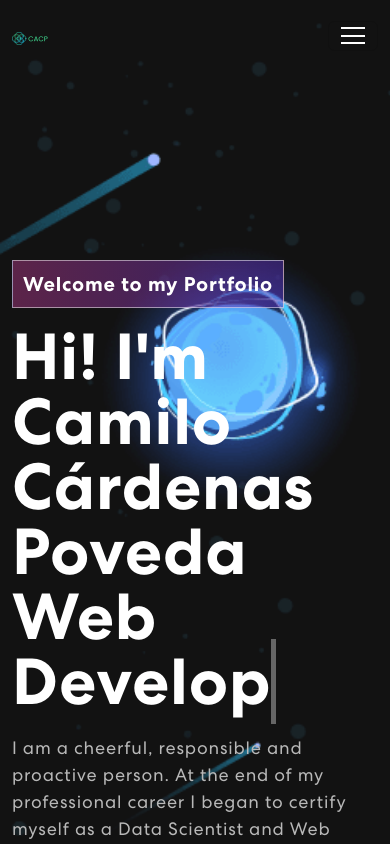
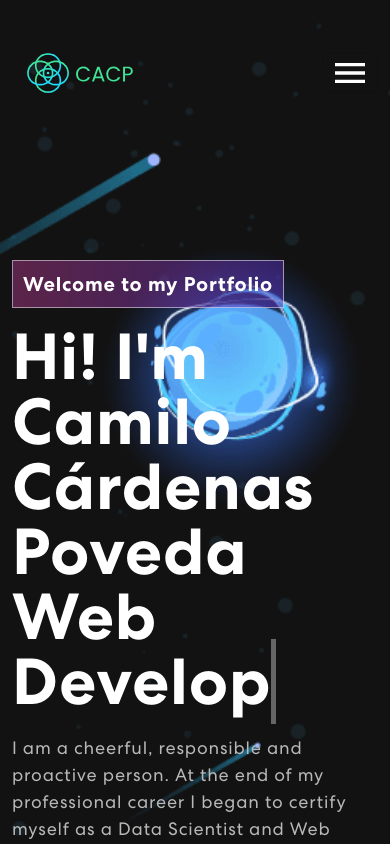
Before and after one commit to Camicardenasp/NEW_Portfolio, a React (Vite) app: page / in a window 390 px wide. Shown: the top 844 px of the page. Built offline with nearby package versions, Linux system fonts and the light colour scheme.

Commit message:
Fixed navbar, footer and onclik Link response.

```diff
--- a/src/App.css
+++ b/src/App.css
@@ -110,8 +110,39 @@ nav.navbar.scrolled {
   background-color: #121212;
 }
 
+#basic-navbar-nav {
+  background-color: #121212;
+}
+
 nav.navbar a.navbar-brand {
-  width: 10%;
+  width: 30%;
+  min-height: 80px;
+  align-items: center;
+}
+
+a.navbar-brand {
+  display: flex;
+  flex-direction: column;
+  align-items: center;
+  justify-content: space-around;
+}
+
+/* Estilos para dispositivos móviles */
+@media (max-width: 991px) {
+  a.navbar-brand {
+    margin: 15px;
+  }
+}
+
+/* Estilos para pantallas de escritorio */
+@media (min-width: 992px) {
+  a.navbar-brand {
+    margin: 25px;
+  }
+}
+
+.logoIcon {
+  max-height: 70px;
 }
 
 nav.navbar .navbar-nav .nav-link.navbar-link {
@@ -123,6 +154,16 @@ nav.navbar .navbar-nav .nav-link.navbar-link {
   opacity: 0.75;
 }
 
+/* Estilos para dispositivos móviles */
+@media (max-width: 991px) {
+  nav.navbar .navbar-nav .nav-link.navbar-link {
+    margin: 15px;
+  }
+  .navbar-text {
+    margin: 15px;
+  }
+}
+
 nav.navbar .navbar-nav a.nav-link.navbar-link:hover,
 nav.navbar .navbar-nav a.nav-link.navbar-link.active {
   opacity: 1;
@@ -131,6 +172,7 @@ nav.navbar .navbar-nav a.nav-link.navbar-link.active {
 span.navbar-text {
   display: flex;
   align-items: center;
+  justify-content: space-around;
 }
 
 .social-icon {
@@ -221,7 +263,12 @@ nav.navbar .navbar-toggler:focus {
   box-shadow: none;
 }
 
-nav.navbar .navbar-toggler-icon {
+navbar-toggler-icon {
+  height: 40px;
+  padding: 10px;
+}
+
+/* nav.navbar .navbar-toggler-icon {
   width: 24px;
   height: 17px;
   background-image: none;
@@ -229,9 +276,9 @@ nav.navbar .navbar-toggler-icon {
   border-bottom: 2px solid #fff;
   transition: all 300ms linear;
   top: -2px;
-}
+}  */
 
-nav.navbar .navbar-toggler-icon:focus {
+/* nav.navbar .navbar-toggler-icon:focus {
   border-bottom: 2px solid #fff;
 }
 
@@ -246,13 +293,13 @@ nav.navbar .navbar-toggler-icon:before {
   content: '';
   z-index: 2;
   transition: all 300ms linear;
-}
+} */
 
-nav.navbar .navbar-toggler-icon:after {
+/* nav.navbar .navbar-toggler-icon:after {
   top: 8px;
-}
+} */
 
-nav.navbar .navbar-toggler[aria-expanded="true"] .navbar-toggler-icon:after {
+/* nav.navbar .navbar-toggler[aria-expanded="true"] .navbar-toggler-icon:after {
   transform: rotate(45deg);
   background-color: #fff;
   height: 2px;
@@ -262,11 +309,11 @@ nav.navbar .navbar-toggler[aria-expanded="true"] .navbar-toggler-icon:before {
   transform: translateY(8px) rotate(-45deg);
   background-color: #fff;
   height: 2px;
-}
+} */
 
-nav.navbar .navbar-toggler[aria-expanded="true"] .navbar-toggler-icon {
+/* nav.navbar .navbar-toggler[aria-expanded="true"] .navbar-toggler-icon {
   border-color: transparent;
-}
+} */
 
 /************ Banner Css ************/
 .banner {
@@ -664,13 +711,20 @@ nav.navbar .navbar-toggler[aria-expanded="true"] .navbar-toggler-icon {
 
 /************ Footer Css ************/
 .footer {
-  padding: 0 0 50px 0;
+  padding: 20px;
   background-image: url('./assets/img/footer-bg.png');
   background-position: center center;
   background-size: cover;
   background-repeat: no-repeat;
+  display: flex;
+  justify-content: space-between;
+  align-items: center;
 }
 
+.footerIcon{
+  max-height: 70px;
+}
+/*
 .newsletter-bx {
   background: #FFFFFF;
   border-radius: 55px;
@@ -736,7 +790,7 @@ nav.navbar .navbar-toggler[aria-expanded="true"] .navbar-toggler-icon {
   font-weight: 500;
   letter-spacing: 0.5px;
   border-radius: 18px;
-}
+} */
 
 .footer img {
   width: 26%;
@@ -748,4 +802,5 @@ nav.navbar .navbar-toggler[aria-expanded="true"] .navbar-toggler-icon {
   color: #B8B8B8;
   letter-spacing: 0.5px;
   margin-top: 20px;
+  padding-left: 40px;
 }
--- a/src/components/Footer.jsx
+++ b/src/components/Footer.jsx
@@ -8,23 +8,22 @@ import navIcon3 from "../assets/img/nav-icon3.svg";
 export const Footer = () => {
   return (
     <footer className="footer">
-      <Container>
+      <img src={logo} alt="Logo" className="footerIcon" />
+      <p>Copyright 2022. All Rights Reserved</p>
+      {/* <Container>
         <Row className="align-items-center">
-          {/* <MailchimpForm /> */}
           <Col size={12} sm={6}>
-            <img src={logo} alt="Logo" />
           </Col>
           <Col size={12} sm={6} className="text-center text-sm-end">
             <div className="social-icon">
-              {/* <a href="https://www.linkedin.com/in/camicardenasp/" target="_blank"><img src={navIcon1} alt="" /></a> */}
-              {/* Por el momento no tengo instagram ni facebook */}
-              {/* <a href="#"><img src={navIcon2} alt="" /></a>
-                <a href="#"><img src={navIcon3} alt="" /></a> */}
+              <a href="https://www.linkedin.com/in/camicardenasp/" target="_blank"><img src={navIcon1} alt="" /></a>
+              <a href="#"><img src={navIcon2} alt="" /></a>
+                <a href="#"><img src={navIcon3} alt="" /></a>
             </div>
             <p>Copyright 2022. All Rights Reserved</p>
           </Col>
         </Row>
-      </Container>
+      </Container> */}
     </footer>
   )
 }
--- a/src/components/NavBar.jsx
+++ b/src/components/NavBar.jsx
@@ -1,4 +1,4 @@
-import { useState, useEffect } from "react";
+import { useState, useEffect, useRef } from "react";
 import { Navbar, Nav, Container } from "react-bootstrap";
 import logo from '../assets/img/logo.svg';
 import navIcon1 from '../assets/img/nav-icon1.svg';
@@ -6,6 +6,7 @@ import navIcon2 from '../assets/img/nav-icon2.svg';
 import navIcon3 from '../assets/img/nav-icon3.svg';
 import { HashLink } from 'react-router-hash-link';
 import {BrowserRouter as Router} from "react-router-dom";
+import MenuIcon from '/MenuIcon.svg'
 
 export const NavBar = () => {
 
@@ -26,25 +27,33 @@ export const NavBar = () => {
     return () => window.removeEventListener("scroll", onScroll);
   }, [])
 
+  const navRef=useRef(null);
+
   const onUpdateActiveLink = (value) => {
     setActiveLink(value);
   }
 
+  const [toggle, setToggle]=useState(false);
+  const handleLinkClick=() => {
+    setToggle(!toggle);
+  };
+
   return (
     <Router>
-      <Navbar expand="md" className={scrolled ? "scrolled" : ""}>
+      <Navbar collapseOnSelect expand="lg" className={scrolled? "scrolled":""} ref={navRef}>
         <Container>
           <Navbar.Brand href="/">
-            <img src={logo} alt="Logo" />
+            <img src={logo} alt="Logo" className="logoIcon"/>
           </Navbar.Brand>
           <Navbar.Toggle aria-controls="basic-navbar-nav">
-            <span className="navbar-toggler-icon"></span>
+            {/* <span className="navbar-toggler-icon"></span> */}
+            <img src={MenuIcon} alt="" className="navbar-toggler-icon" />
           </Navbar.Toggle>
           <Navbar.Collapse id="basic-navbar-nav">
             <Nav className="ms-auto">
-              <Nav.Link href="#home" className={activeLink === 'home' ? 'active navbar-link' : 'navbar-link'} onClick={() => onUpdateActiveLink('home')}>Home</Nav.Link>
-              <Nav.Link href="#skills" className={activeLink === 'skills' ? 'active navbar-link' : 'navbar-link'} onClick={() => onUpdateActiveLink('skills')}>Skills</Nav.Link>
-              <Nav.Link href="#projects" className={activeLink === 'projects' ? 'active navbar-link' : 'navbar-link'} onClick={() => onUpdateActiveLink('projects')}>Projects</Nav.Link>
+              <Nav.Link href="#home" className={activeLink === 'home' ? 'active navbar-link' : 'navbar-link'} onClick={() => {onUpdateActiveLink('home'); handleLinkClick()}}>Home</Nav.Link>
+              <Nav.Link href="#skills" className={activeLink==='skills'? 'active navbar-link':'navbar-link'} onClick={() => { onUpdateActiveLink('skills'); handleLinkClick()}}>Skills</Nav.Link>
+              <Nav.Link href="#projects" className={activeLink==='projects'? 'active navbar-link':'navbar-link'} onClick={() => { onUpdateActiveLink('projects'); handleLinkClick()}}>Projects</Nav.Link>
             </Nav>
             <span className="navbar-text">
               <div className="social-icon">
```
Also changed, not shown: public/MenuIcon.svg (added).
